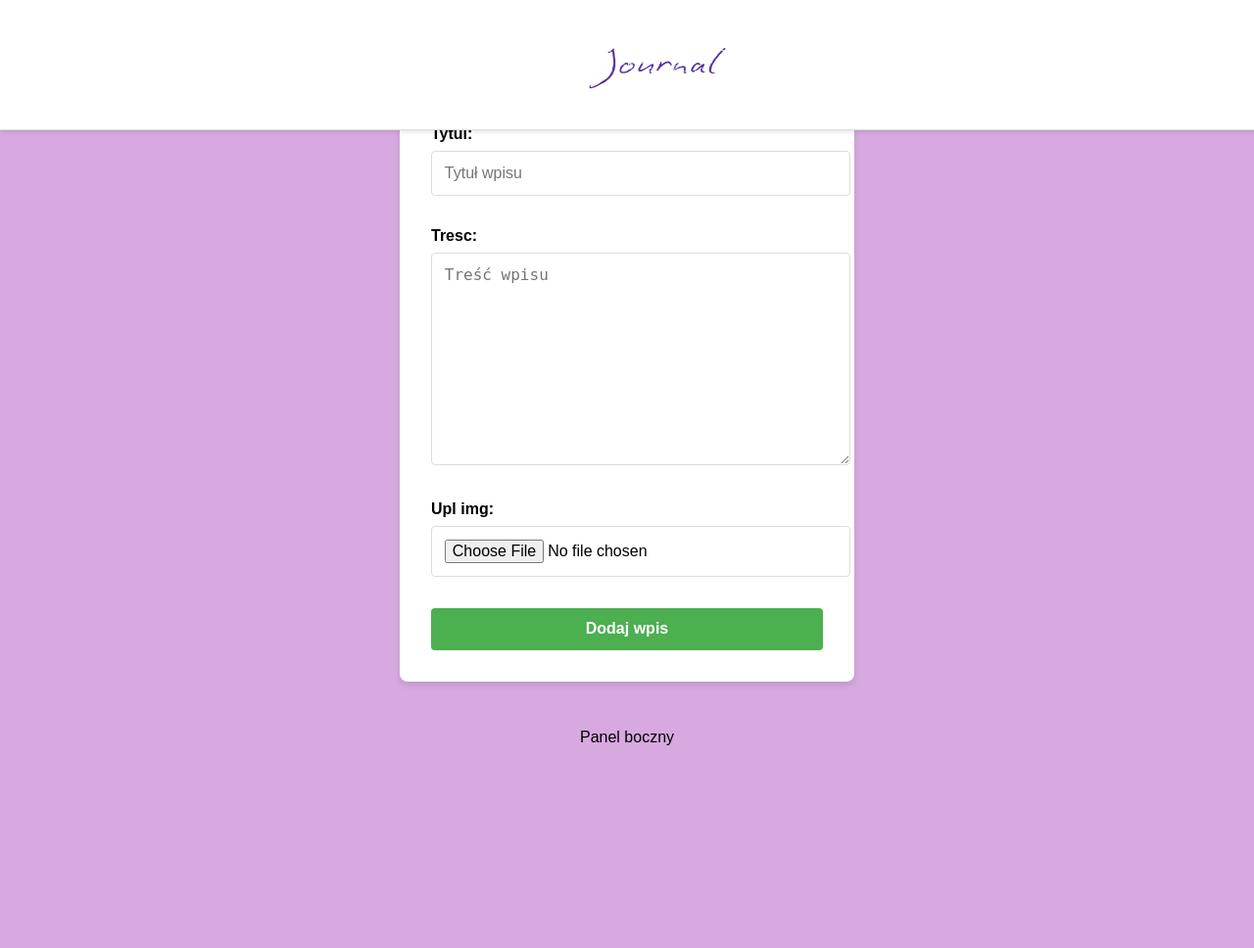
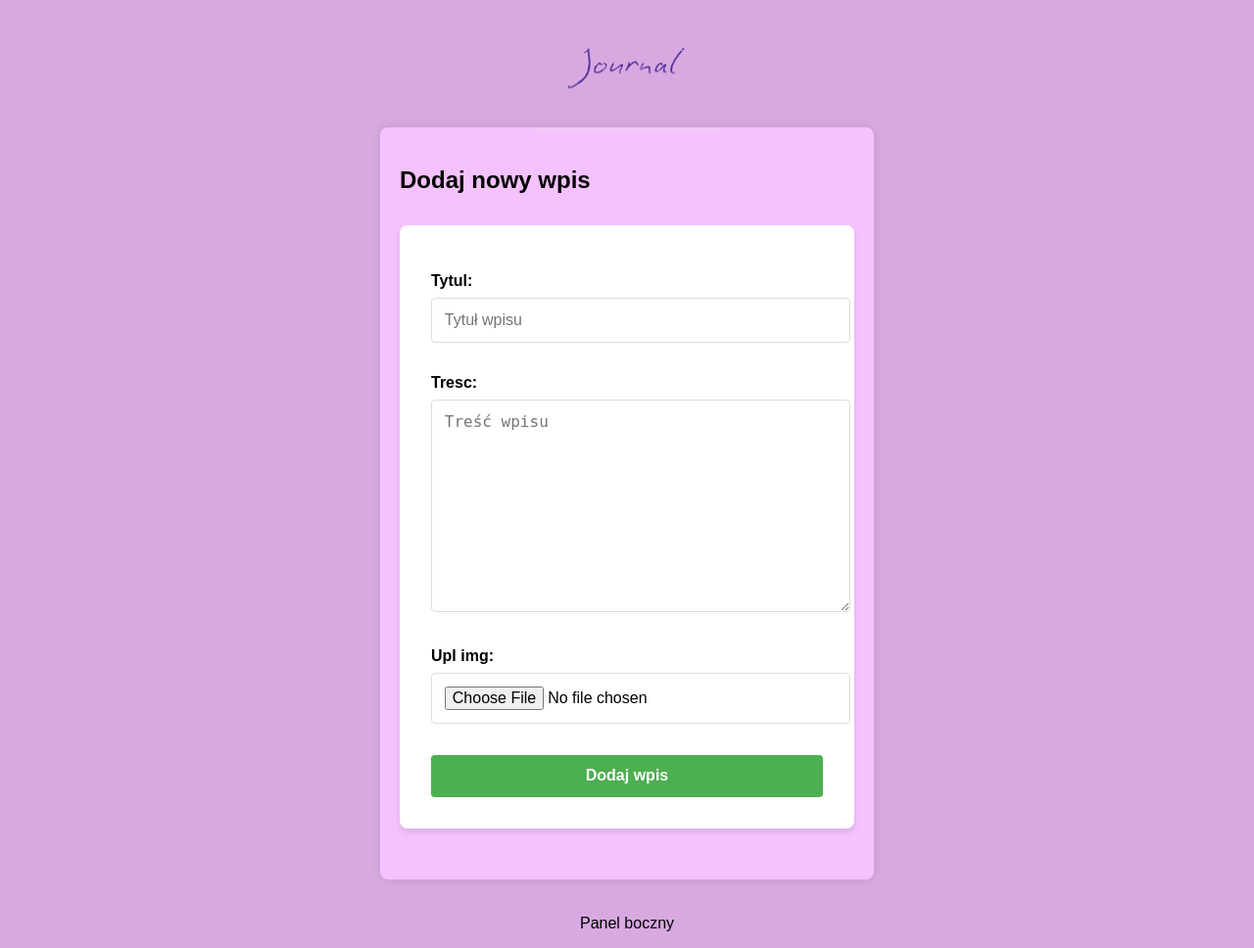
Before and after one commit to maja-kbb/api_collab, a Django app: page /journal_app/post/ in a window 1280 px wide. Shown: the whole page at 98% size. Before the commit the page ends 761 px from the top, so only its background shows below. Run offline with Django 5.2, Linux system fonts and the light colour scheme.

Commit message:
jeszcze troche css bo nie dzialalo oczywiscie

```diff
--- a/journal/journal_app/static/css/journal_app.css
+++ b/journal/journal_app/static/css/journal_app.css
@@ -3,7 +3,7 @@
 body {
   font-family: Arial, sans-serif;
   background-color: #d7a9e0;
-  margin: 0;
+  margin-top: 90px;
   padding: 0;
   display: flex;
   justify-content: left;
@@ -19,14 +19,14 @@ body {
 }
 
 header {
-  background-color: #4CAF50;
-  color: white;
+  background-color: transparent;
+  color: transparent;
   padding: 1rem 2rem;
   text-align: left;
   position: sticky;
   top: 0;
   z-index: 1000;
-  box-shadow: 0px 2px 4px rgba(0, 0, 0, 0.1);
+  box-shadow: none;
 }
 
 header nav {
@@ -47,9 +47,19 @@ header nav a:hover {
   color: #cce5d0;
 }
 
+
+.content {
+  margin: 40px 20px 20px 20px; /* Dodajemy większy margines górny */
+  padding: 20px;
+  background-color: #f5c2ff;
+  border-radius: 8px;
+  box-shadow: 0 0 10px rgba(0, 0, 0, 0.1);
+  position: relative;
+  z-index: 1;
+}
 .header-logo {
   background-color: transparent;
-  box-shadow: none;
+  box-shadow: none !important;
   border: none;
   width: 150px;
   height: 120px;
@@ -60,13 +70,10 @@ header nav a:hover {
   justify-content: center;
   align-items: center;
   height: 100px;
-  background-color: white;
+  background-color: transparent;
   border-bottom: 1px solid #ddd;
   position: fixed;
-  top: 0;
-  left: 0;
-  width: 100%;
-  z-index: 1000;
+  width: 10%;
 }
 
 .profile-card {
@@ -85,12 +92,12 @@ header nav a:hover {
   border-radius: 50%;
   object-fit: cover;
   margin-bottom: 1rem;
-  border: 3px solid #4CAF50;
+  border: 3px solid transparent;
 }
 
 .profile-card h2 {
   margin: 0.5rem 0;
-  color: #4CAF50;
+  color: transparent;
 }
 
 .profile-card p {
@@ -103,7 +110,7 @@ header nav a:hover {
   display: inline-block;
   margin-top: 1rem;
   padding: 0.8rem 1.5rem;
-  background-color: #4CAF50;
+  background-color: transparent;
   color: white;
   text-decoration: none;
   border-radius: 4px;
@@ -112,7 +119,7 @@ header nav a:hover {
 }
 
 .profile-card a:hover {
-  background-color: #45a049;
+  background-color: transparent;
 }
 
 .profile-link {
--- a/journal/journal_app/templates/journal_app/base.html
+++ b/journal/journal_app/templates/journal_app/base.html
@@ -11,6 +11,7 @@
 
             <img src="{% static 'images/logo.png' %}" alt="Journal Logo" class="header-logo">
         </header>
+        <div class="content">
             {% block content %}
             {% endblock %}
         </div>
```
